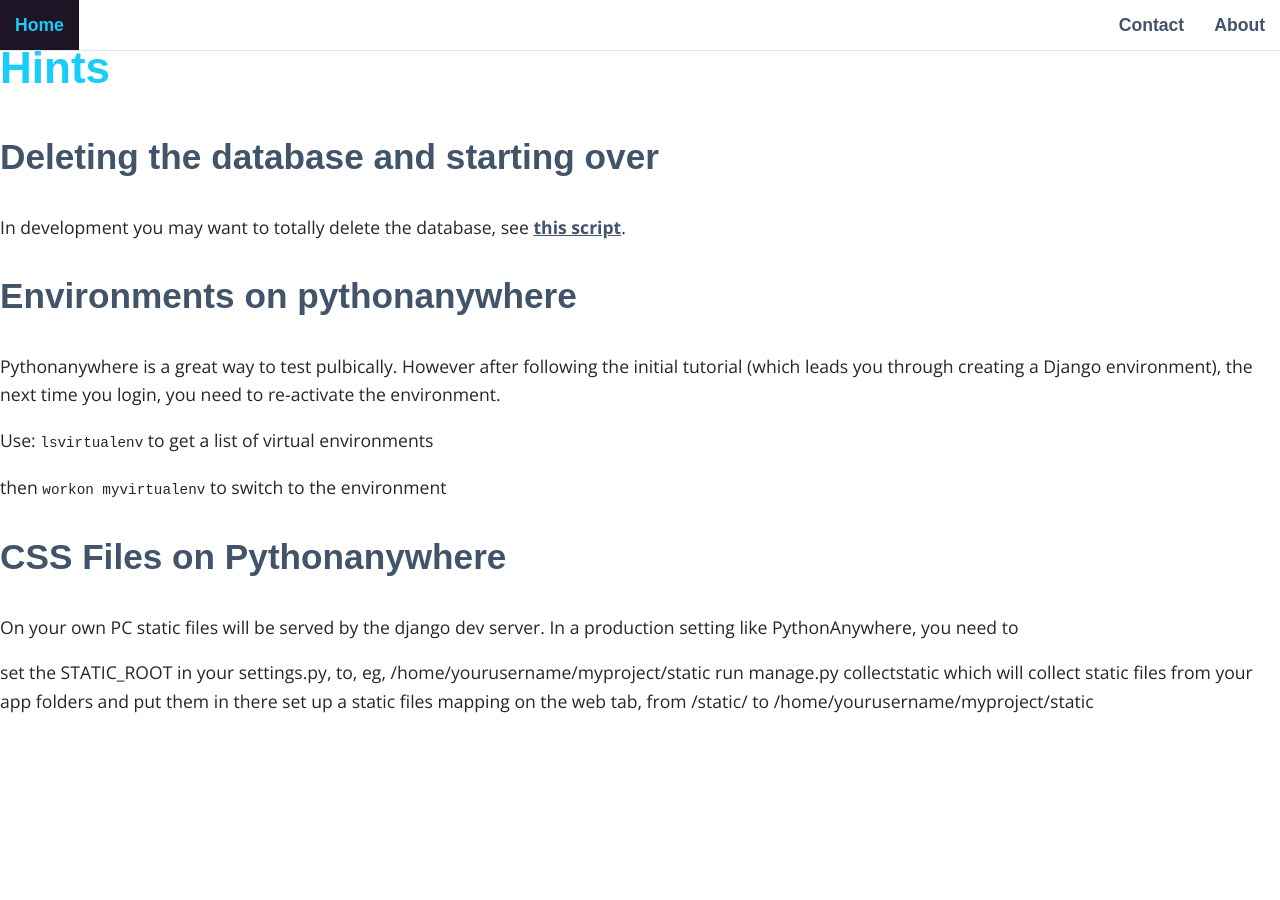
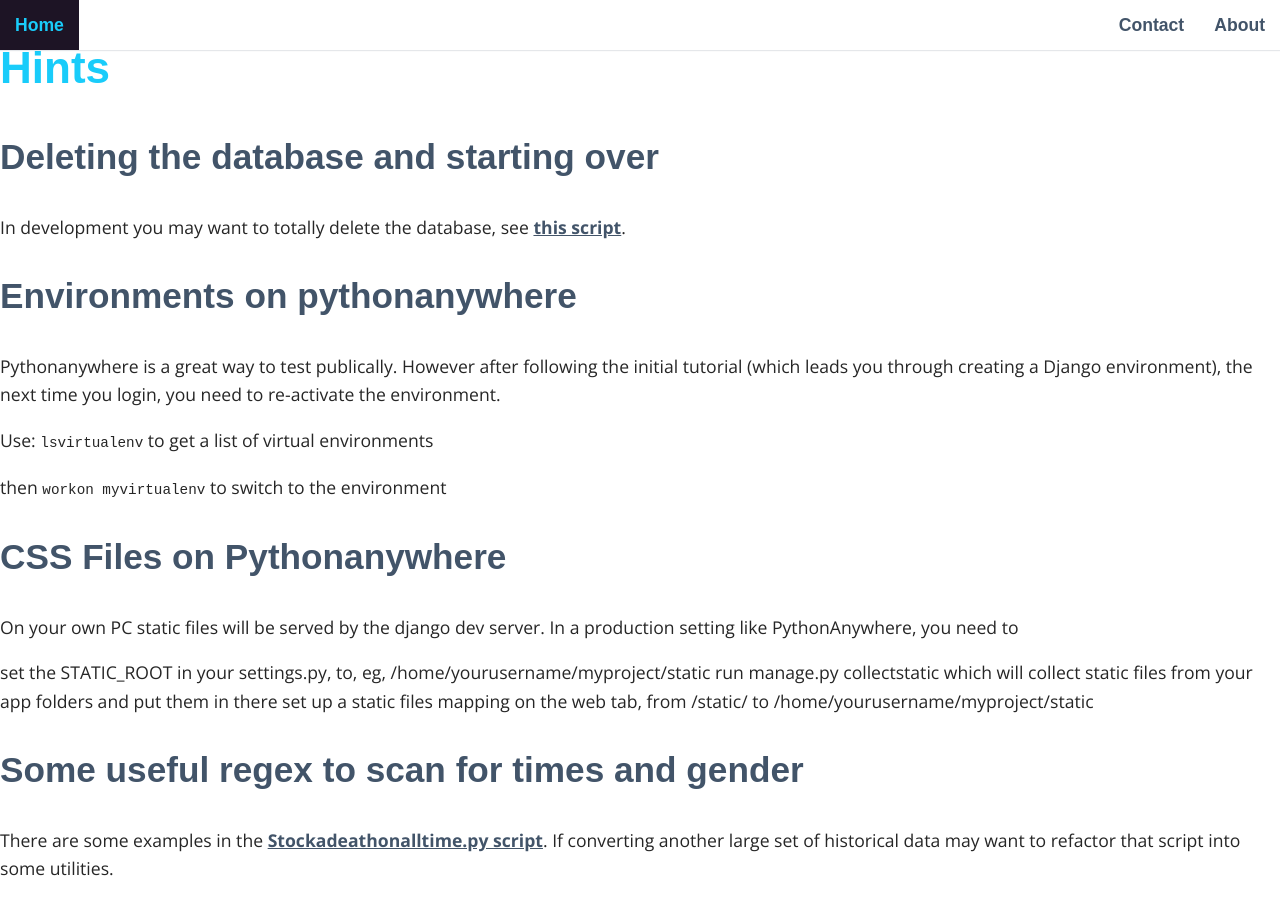
Before and after one commit to bnorthan/raceresults, a Jekyll site: the page built from hints.md, in a window 1280 px wide and 900 px high, scrolled down 351 px. Built offline with Jekyll 4.4.1, drawn with Linux system fonts in a browser that asks for light colours; some web fonts are replaced; our own code applies the rules of GitHub Pages for plain Markdown files; before the commit the page ends 1083 px from its top, so only the background shows below that.

Commit message:
Add hint about useful regex's in Stockadeathonalltime

````diff
--- a/hints.md
+++ b/hints.md
@@ -6,7 +6,7 @@ In development you may want to totally delete the database, see [this script](ht
 
 ## Environments on pythonanywhere
 
-Pythonanywhere is a great way to test pulbically.  However after following the initial tutorial (which leads you through creating a Django environment), the next time you login, you need to re-activate the environment.
+Pythonanywhere is a great way to test publically.  However after following the initial tutorial (which leads you through creating a Django environment), the next time you login, you need to re-activate the environment.
 
 Use: ```lsvirtualenv``` to get a list of virtual environments
 
@@ -19,3 +19,7 @@ On your own PC static files will be served by the django dev server. In a produc
 set the STATIC_ROOT in your settings.py, to, eg, /home/yourusername/myproject/static
 run manage.py collectstatic which will collect static files from your app folders and put them in there
 set up a static files mapping on the web tab, from /static/ to /home/yourusername/myproject/static
+
+## Some useful regex to scan for times and gender
+
+There are some examples in the [Stockadeathonalltime.py script](https://github.com/bnorthan/raceresults/blob/main/scripts/events/Stockadeathonalltime.py).  If converting another large set of historical data may want to refactor that script into some utilities.
````
